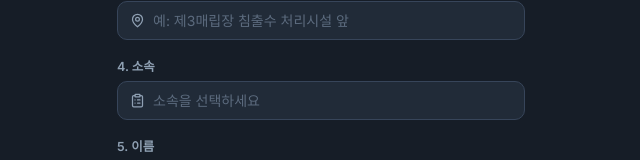
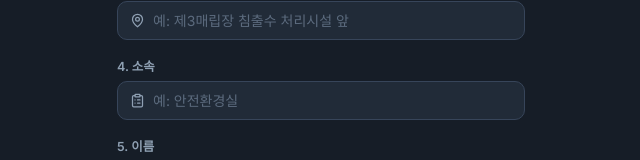
Before and after one commit to sojleeee/acha-sago-app, a React (Vite) app: page / in a window 1280 px wide. Shown: the part 358-518 px from the top of the page, without its empty margins (319-959 px from the left). Built offline with nearby package versions, Linux system fonts and the light colour scheme.

Commit message:
Update ReportApp.jsx

```diff
--- a/src/ReportApp.jsx
+++ b/src/ReportApp.jsx
@@ -13,15 +13,6 @@ const C = {
   yellow: "#FFC845", red: "#E85D4C", blue: "#5A9BE8",
   green: "#4CAF7D", orange: "#E8974C",
 };
-
-const DEPT_LIST = [
-  "감사실", "안전환경실", "ESG전략실", "홍보비서실",
-  "기획조정처", "경영지원처",
-  "매립시설처", "매립운영처", "물환경처",
-  "자원사업처", "탄소사업처", "에너지사업처",
-  "지역상생처", "체육공원처",
-  "기술정보처", "연구분석처",
-];
 
 // ── 미완료 조치 로컬 저장 (이 기기에서 "즉시 조치 가능" 선택했지만 아직 완료 안 한 신고) ──
 const PENDING_KEY = "acha-pending-actions";
@@ -590,12 +581,7 @@ function ReportForm({ onSubmit }) {
       <Field label="4. 소속" error={errors.dept}>
         <div style={{ display: "flex", alignItems: "center", gap: 8, background: C.surface, border: `1px solid ${C.line}`, borderRadius: 10, padding: "0 12px" }}>
           <ClipboardList size={15} color={C.muted} />
-          <select value={dept} onChange={(e) => setDept(e.target.value)} style={{ ...iS, appearance: "none", WebkitAppearance: "none", color: dept ? C.text : "#5C6B7E" }}>
-            <option value="" disabled>소속을 선택하세요</option>
-            {DEPT_LIST.map((d) => (
-              <option key={d} value={d} style={{ color: C.text, background: C.surface }}>{d}</option>
-            ))}
-          </select>
+          <input value={dept} onChange={(e) => setDept(e.target.value)} placeholder="예: 안전환경실" style={iS} />
         </div>
       </Field>
 
```
